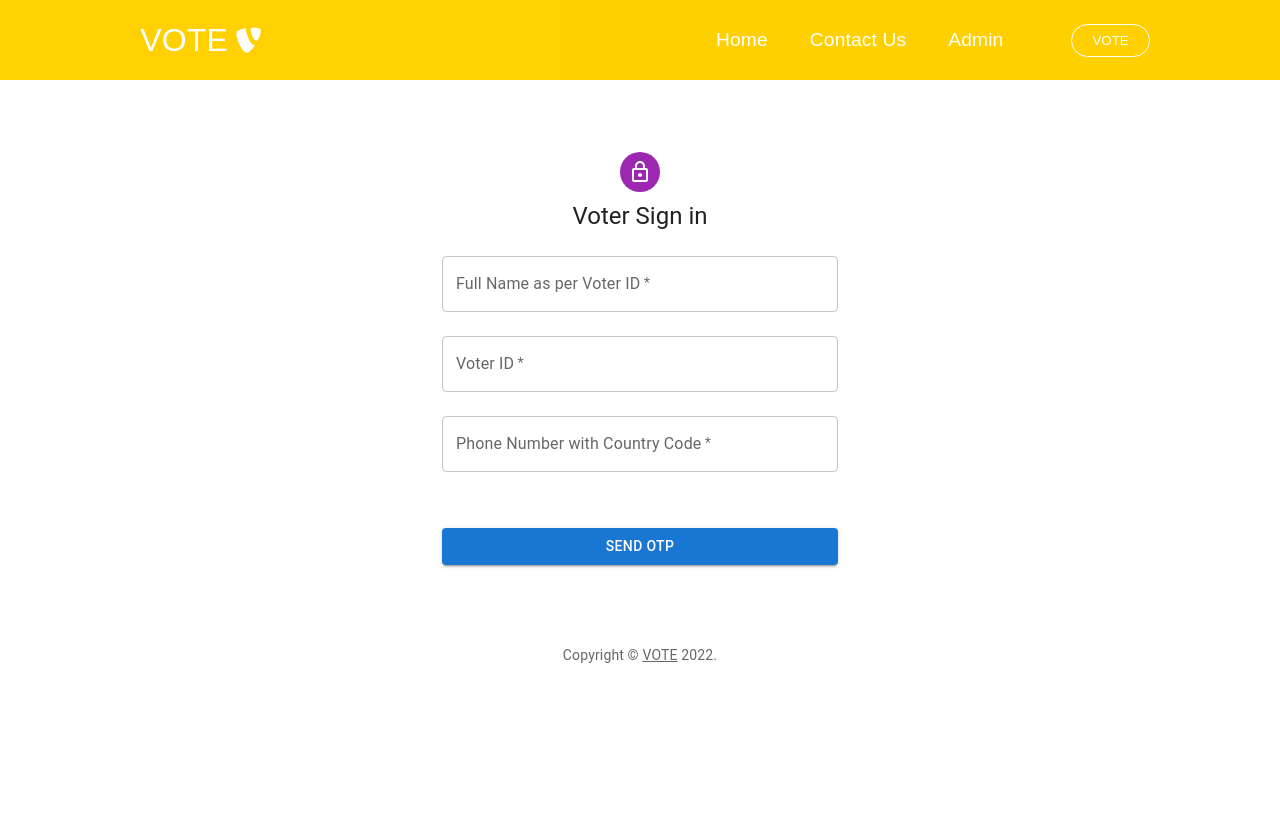
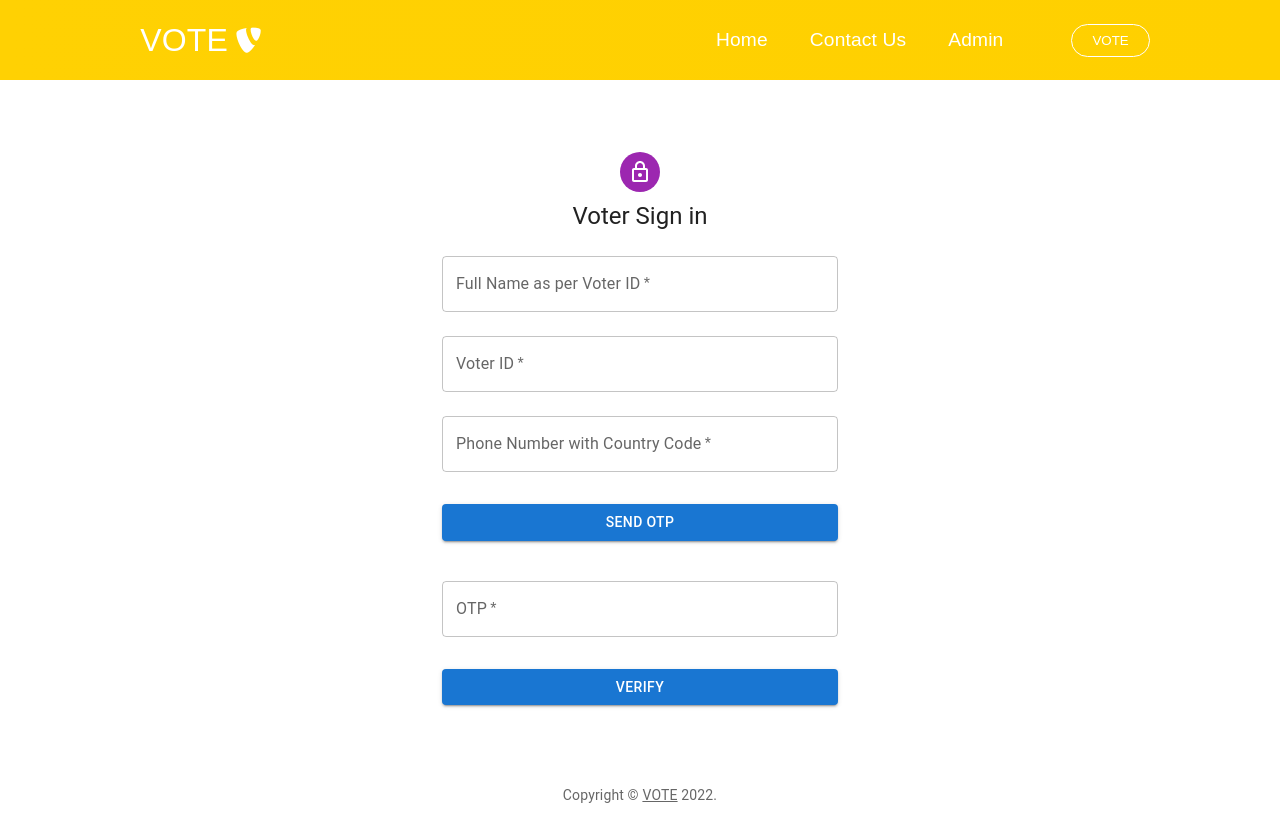
Before and after one commit to harshavallamkonda/E-Voting-System-Using-Blockchain-Homomorphic-Encryption-FInal-Year-Project-, a React (Create React App) app: page /sign-in in a window 1280 px wide. Before the commit the page ends 800 px from the top, so only its background shows below. Built offline with nearby package versions, Linux system fonts and the light colour scheme.

Commit message:
Full Validationn of Voter Login Details

```diff
--- a/src/components/pages/VoterLogin.js
+++ b/src/components/pages/VoterLogin.js
@@ -33,7 +33,7 @@ export default function VoterLogin() {
   const [voterName, setvoterName] = React.useState("")
   const [voterID, setvoterID] = React.useState("")
   const [phoneNumber, setphoneNumber] = React.useState("")
-  const [OTP, setOTP] = React.useState()
+  const [OTP, setOTP] = React.useState("")
   const [user, setUser] = React.useState([])
   const [show, setshow] = React.useState(false)
 
@@ -52,22 +52,25 @@ export default function VoterLogin() {
       if (phoneNumber === "" || phoneNumber.length < 13) {
         return;
       }
+
       event.preventDefault()
           window.recaptchaVerifier = new RecaptchaVerifier('recaptcha-container', {}, auth);
           const appVerifier = window.recaptchaVerifier
           signInWithPhoneNumber(auth, phoneNumber, appVerifier).then((result) => {
-              alert("code sent")
-              setshow(true);
+              alert("OTP Sent Successfully!");
+              setshow(true)
           })
           .catch((err) => {
-              alert(err);
+              alert(err)
               window.location.reload()
           });
   }
 
   const handleSubmit = (event) => {
-      console.log(voterName, voterID, phoneNumber, OTP)
-      //event.preventDefault();
+    if (OTP === ""){
+      return;
+    }
+    event.preventDefault()
 
       window.confirmationResult
       .confirm(OTP)
@@ -77,7 +80,7 @@ export default function VoterLogin() {
       .catch((error) => {
         alert(error.message)
       })
-
+      /*
       auth.onAuthStateChanged((user) => {
         if (user) {
             setUser(user);
@@ -100,6 +103,7 @@ export default function VoterLogin() {
           "Voter Login Failed"
         )
       }
+      */
   };
 
   return (
@@ -121,16 +125,17 @@ export default function VoterLogin() {
             Voter Sign in
           </Typography>
           <Box component="form" validate sx={{ mt: 1 }}>
+            {/* Voter Name */}
             <TextField
               margin="normal"
               required
               fullWidth
-              id="votername"
               label="Full Name as per Voter ID"
               name="votername"
+              value = {voterName}
               onChange= {(e) => setvoterName(e.target.value)}
             />
-
+            {/* Voter ID */}
             <TextField
               margin="normal"
               required
@@ -140,101 +145,56 @@ export default function VoterLogin() {
               value={voterID}
               onChange={ (e) => {setvoterID(e.target.value) }}
             />
-            <div style={{ display: !show ? "block" : "none" }}>
+            {/* Phone Number */}
             <TextField
               margin="normal"
               required
               fullWidth
               label="Phone Number with Country Code"
               name="phoneNumber"
-                value={phoneNumber}
+              value = {phoneNumber}
               inputProps={{
               inputmode: 'tel',
               pattern: '[0-9]*', }}
               onChange={(e) => { setphoneNumber(e.target.value) }}
-
             />
-                <br /><br />
-                <div id="recaptcha-container"></div>
+            {/* Generate OTP Button */}
             <Button
             onClick={sendOTP}
             type="submit"
             fullWidth
             variant="contained"
-                sx={{ mt: 3, mb: 2 }}>
+            sx={{ mt: 3, mb: 2 }}
+            align="left">
               Send OTP
             </Button>
-            </div>
-            <Box component="form" validate sx={{ mt: 1 }} style={{ display: show ? "block" : "none" }}>
+            {/* CAPTCHA to generate OTP */}
+            <div id="recaptcha-container" style={{ display: !show ? "block" : "none" }}></div>
+            <Box component="form" validate sx={{ mt: 1 }}>
+              {/* OTP */}
               <TextField
                 margin="normal"
                 required
                 fullWidth
                 label="OTP"
                 name="OTP"
-                value={OTP}
+                value = {OTP}
                 onChange={(e) => { setOTP(e.target.value) }}
               />
-
-                <br /><br />
+              {/* Verify Voter Button */}
               <Button
               fullWidth
               variant="contained"
               sx={{ mt: 3, mb: 2 }}
-                onClick={handleSubmit}>
+              onClick={handleSubmit}
+              type="submit"
+              align="right">
                 Verify
               </Button>
             </Box>
-            <div>
-            {/* <TextField
-              margin="normal"
-              required
-              fullWidth
-              id="phonenumber"
-              label="Phone Number"
-              name="phonenumber"
-              autoComplete="phonenumber"
-              onChange={ (e) => { setphoneNumber(e.target.value) } }
-              autoFocus
-            />
-
-            <Button
-              fullWidth
-              variant="contained"
-              onClick={ sendOTP }
-              sx={{ mt: 3, mb: 2 }}
-            >
-              Send OTP
-            </Button>
-
-            <TextField
-              margin="normal"
-              style={{display : show ? "block" : "none"}}
-              required
-              fullWidth
-              name="otp"
-              label="OTP"
-              type="otp"
-              id="otp"
-              onChange={ (e) => { setOTP(e.target.value) } }
-              autoComplete="otp"
-            />
-
-            <Button
-              type="submit"
-              fullWidth
-              style={{ display : show ? "block" : "none" }}
-              variant="contained"
-              onSubmit={ handleSubmit }
-              sx={{ mt: 3, mb: 2 }}
-            >
-              Sign In
-            </Button> */}
-          </div>
           </Box>
         </Box>
         <Copyright sx={{ mt: 8, mb: 4 }} />
-        <div id='recaptcha-container'></div>
       </Container>
     </ThemeProvider>
 
```
Lines whose indentation alone changed are shown as unchanged.
